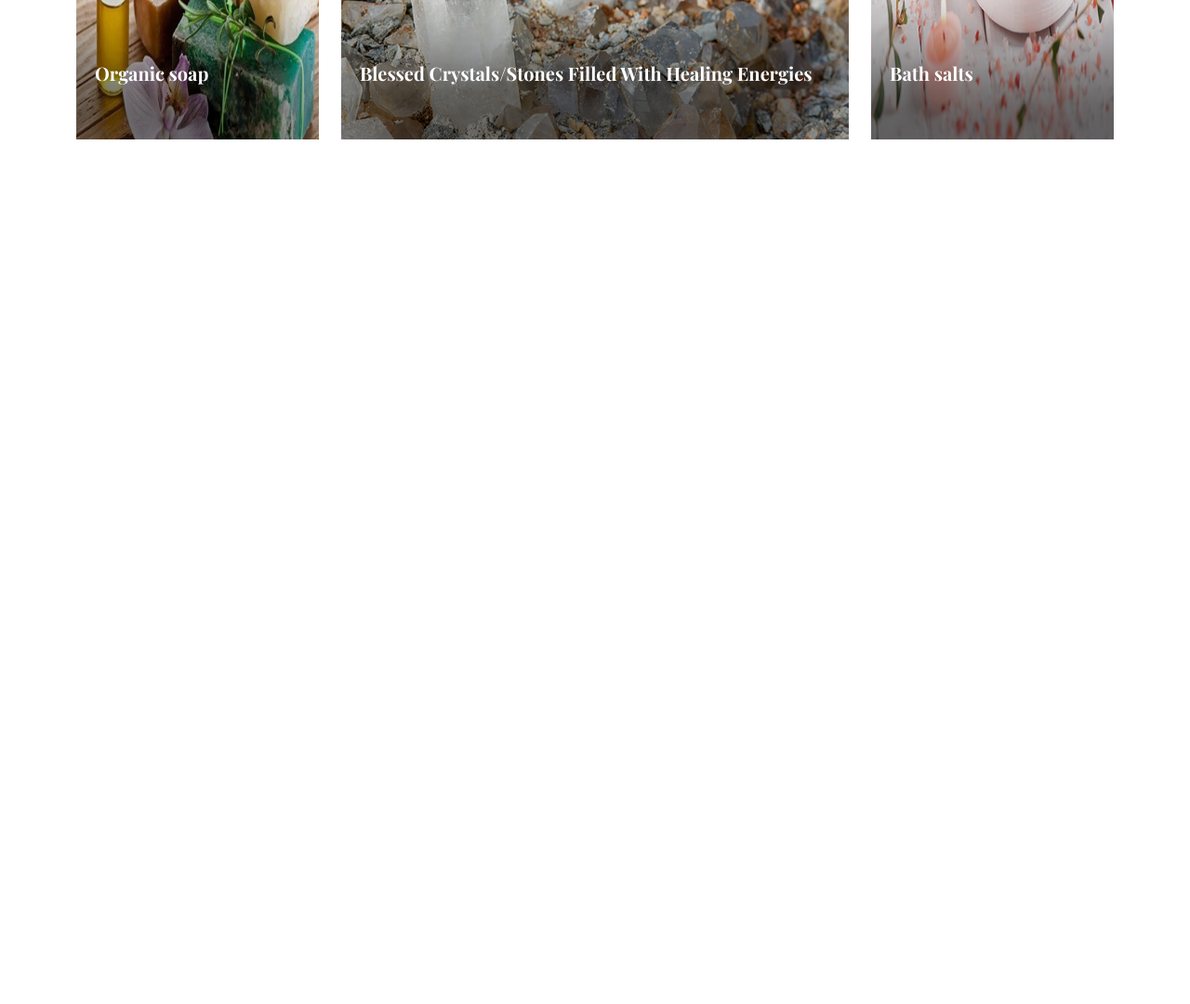
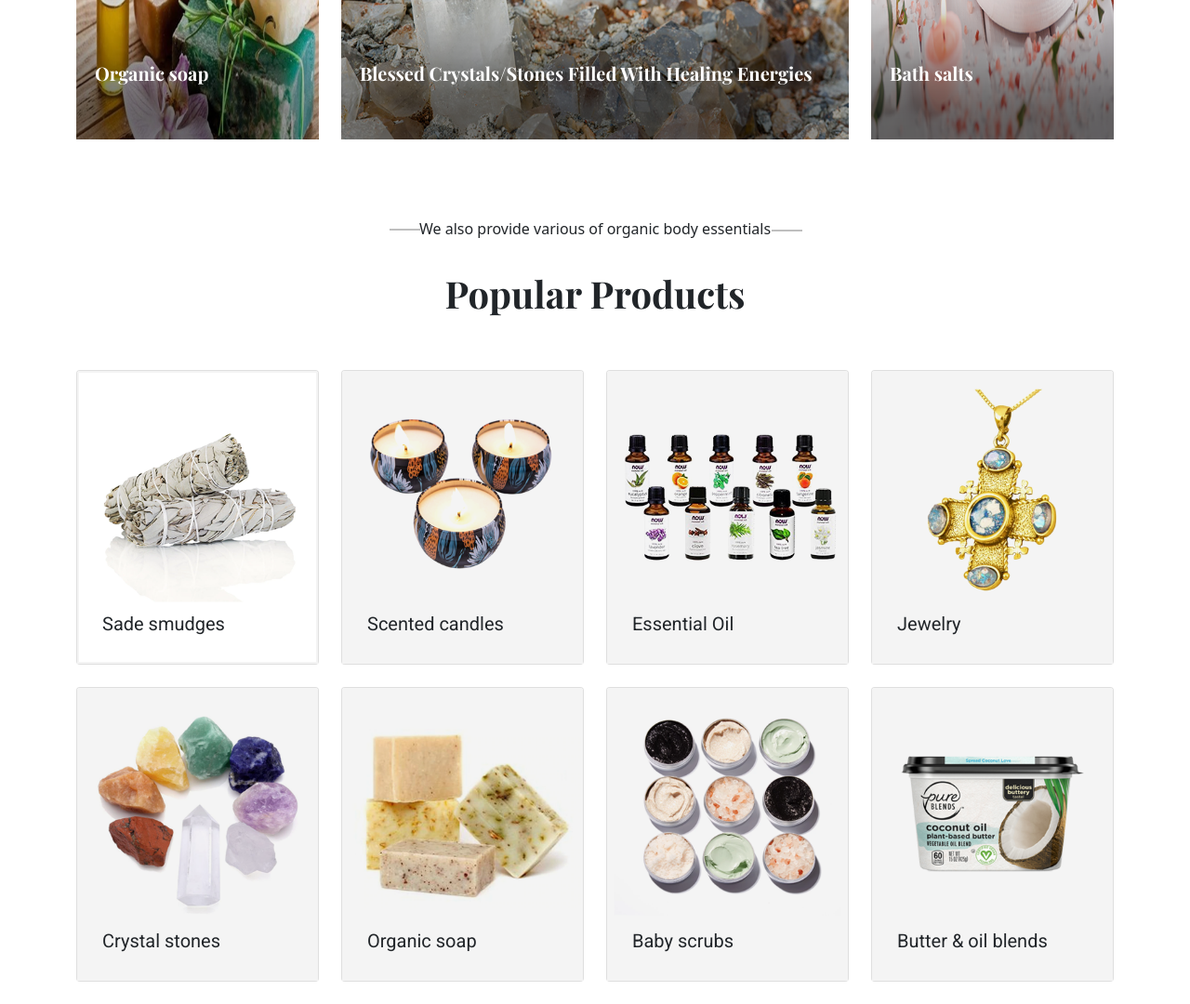
Before and after one commit to shehmirkz/bella-jean, a PHP site: page / in a window 1280 px wide. Shown: the part 1485-2565 px from the top of the page at 93% size. Before the commit the page ends 1635 px from the top, so only its background shows below. Run offline with PHP 8.4, Linux system fonts and the light colour scheme; some libraries are stand-ins or nearby versions.

Commit message:
third section added

```diff
--- a/index.html
+++ b/index.html
@@ -157,6 +157,94 @@
             </div>
         </section>
 
+        <section class="popular-products">
+            <div class="container">
+                <div class="row text-center">
+                    <div class="col-12">
+                        <p class="popular-title"><hr class="popular-hr-left"> We also provide various of organic body essentials <hr class="popular-hr-right"></p>
+                    </div>
+                    <div class="col-12">
+                        <h1 class="popular-heading">Popular Products</h1>
+                    </div>
+                </div>
+
+                <div class="row">
+                    <div class="col-xs-12 col-sm-6 col-md-3 col-lg-3">
+                        <div class="card mb-4">
+                            <img src="./images/product-1.png" class="card-img-top" alt="">
+                              <p class="card-img-overlay card-text">Sade smudges</p>
+                          </div>
+                    </div>
+
+
+                    <div class="col-xs-12 col-sm-6 col-md-3 col-lg-3">
+                        <div class="card mb-4">
+                            <img src="./images/product-2.png" class="card-img-top" alt="">
+                              <p class="card-img-overlay card-text">Scented candles</p>
+                          </div>
+                    </div>
+
+
+                    <div class="col-xs-12 col-sm-6 col-md-3 col-lg-3">
+                        <div class="card mb-4">
+                            <img src="./images/product-3.png" class="card-img-top" alt="">
+                              <p class="card-img-overlay card-text">Essential Oil</p>
+                          </div>
+                    </div>
+
+
+                    <div class="col-xs-12 col-sm-6 col-md-3 col-lg-3">
+                        <div class="card mb-4">
+                            <img src="./images/product-4.png" class="card-img-top" alt="">
+                              <p class="card-img-overlay card-text">Jewelry</p>
+                          </div>
+                    </div>
+
+
+                    <div class="col-xs-12 col-sm-6 col-md-3 col-lg-3">
+                        <div class="card mb-4">
+                            <img src="./images/product-5.png" class="card-img-top" alt="">
+                              <p class="card-img-overlay card-text">Crystal stones</p>
+                          </div>
+                    </div>
+
+
+                    <div class="col-xs-12 col-sm-6 col-md-3 col-lg-3">
+                        <div class="card mb-4">
+                            <img src="./images/product-6.png" class="card-img-top" alt="">
+                              <p class="card-img-overlay card-text">Organic soap</p>
+                          </div>
+                    </div>
+
+
+                    <div class="col-xs-12 col-sm-6 col-md-3 col-lg-3">
+                        <div class="card mb-4">
+                            <img src="./images/product-7.png" class="card-img-top" alt="">
+                              <p class="card-img-overlay card-text">Baby scrubs</p>
+                          </div>
+                    </div>
+
+
+                    <div class="col-xs-12 col-sm-6 col-md-3 col-lg-3">
+                        <div class="card mb-4">
+                            <img src="./images/product-8.png" class="card-img-top" alt="">
+                              <p class="card-img-overlay card-text">Butter & oil blends</p>
+                          </div>
+                    </div>
+                </div>
+
+
+
+
+
+
+
+
+
+
+            </div>
+        </section>
+
 
 
 
--- a/style.css
+++ b/style.css
@@ -167,6 +167,65 @@
 }
 
 
+.popular-title {
+    position: relative;
+    font-family: 'Roboto', sans-serif;
+    font-weight: 400;
+    color: black !important;
+}
+
+.popular-hr-left {
+    width: 3%;
+    height: 2px !important;
+    position: relative;
+    left: 424px;
+    top: 30px;
+    color: black !important;
+}
+
+.popular-hr-right {
+    width: 3%;
+    height: 2px !important;
+    position: relative;
+    left: 835px;
+    right: 0;
+    bottom: 27px;
+    color: black !important;
+}
+
+.popular-heading {
+    font-family: 'Playfair Display', serif;
+    font-weight: 700;
+    padding-bottom: 50px;
+}
+
+.card-img-overlay {
+    position: absolute;
+    top: 241px !important;
+    right: 0;
+    bottom: 0;
+    left: 11px !important;
+    padding: 1rem;
+    font-family: 'Roboto', sans-serif;
+    font-weight: 400;
+    font-size: 20px;
+}
+
+
+
+
+
+
+
+
+
+
+
+
+
+
+
+
 
 
 
@@ -209,6 +268,16 @@
         bottom: 0;
     }
 
+    .popular-hr-left {
+        left: 337px;
+        top: 30px;
+    }
+
+    .popular-hr-right {
+        left: 748px;
+        right: 0;
+        bottom: 27px;
+    }
 
 
 
```
Also changed, not shown: other parts of style.css (+39 -0 lines).
